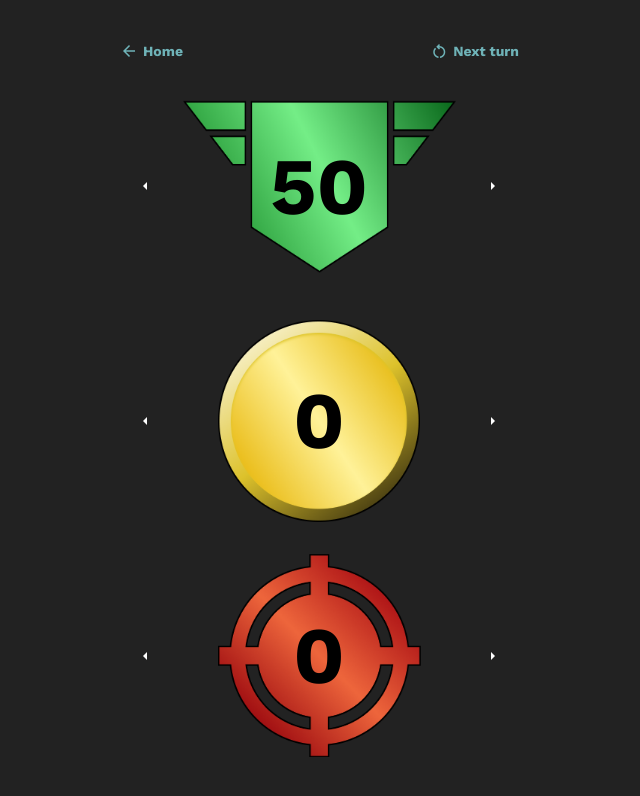
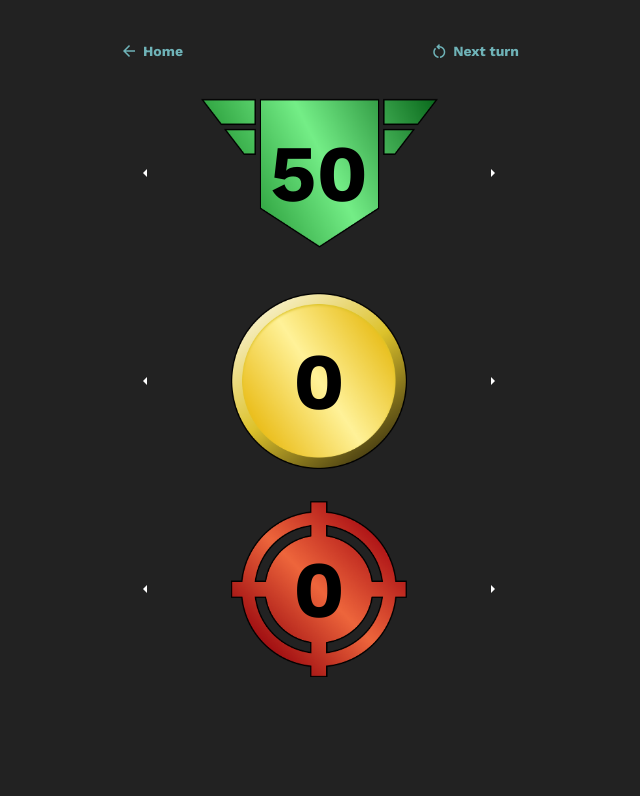
Before and after one commit to atrombet/game-scores, a Vue app: page /star-realms in a window 1280 px wide. Shown: the top 796 px of the page, without its empty margins (321-961 px from the left). Built offline with nearby package versions, Linux system fonts and the light colour scheme.

Commit message:
Reduce screen height of star realms to account for url box.

```diff
--- a/src/views/StarRealmsGame.vue
+++ b/src/views/StarRealmsGame.vue
@@ -40,7 +40,7 @@ const nextTurn = () => {
 
 <style lang="scss">
 .starRealms {
-  height: calc(100vh - 2 * var(--xl));
+  height: calc(90vh - 2 * var(--xl));
   max-width: 400px;
   margin: 0 auto;
   background-color: var(--gray-darkest);
```
